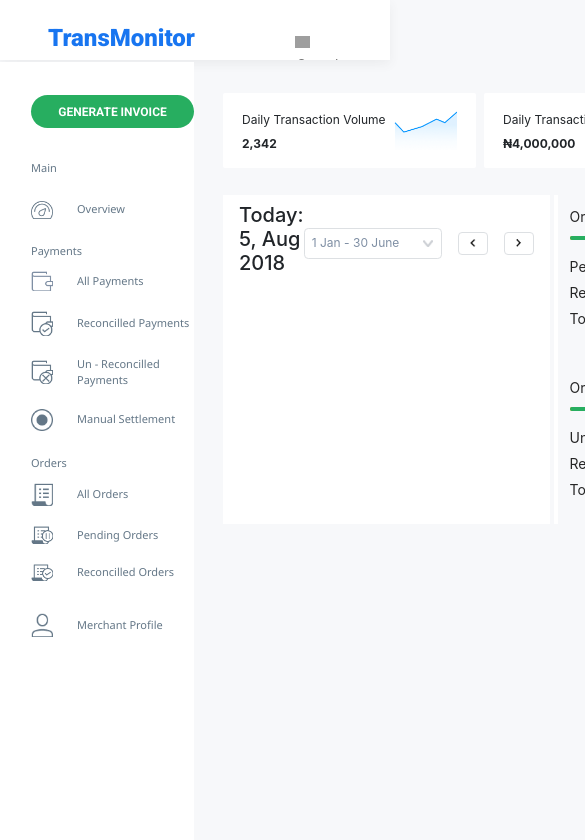
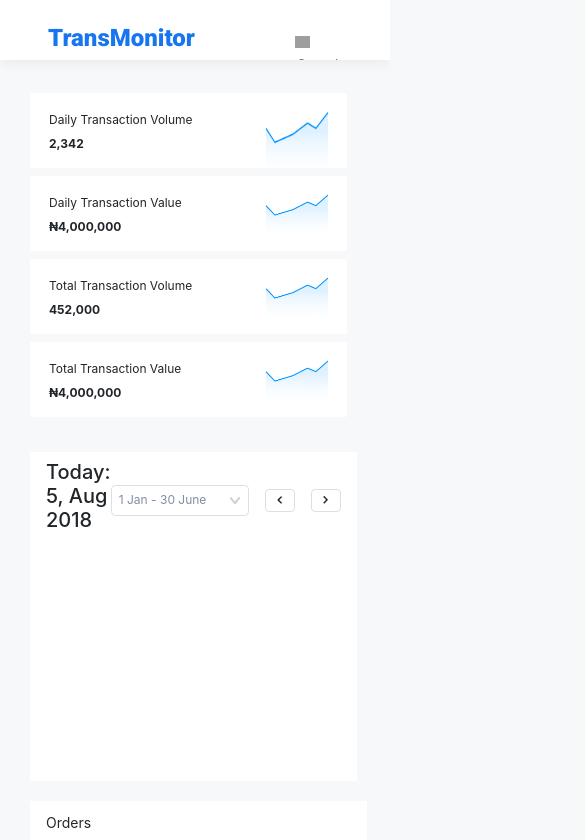
Before and after one commit to wisdomosara/mint, a React (Create React App) app: page / in a window 390 px wide. Shown: the top 840 px of the page, 585 px wide, since content can reach past the window. Built offline with nearby package versions, Linux system fonts and the light colour scheme; grey boxes are pictures that could not be loaded.

Commit message:
working on responsiveness

```diff
--- a/src/App.css
+++ b/src/App.css
@@ -2,9 +2,12 @@
 
 body{
   background: #F7F8FA;
+  box-sizing: border-box;
+  width: auto;
 }
 .header{
-  overflow: auto;
+  width: 100vw;
+  overflow: hidden;
   background: #FFFFFF;
   height: 60px;
   box-shadow: 0px 4px 10px rgba(79, 79, 79, 0.07);
@@ -68,15 +71,17 @@ body{
   border-radius: 50%;
   margin-top: -6px
 }
+.bodyWrapper{
+  max-width: 1440px
+}
 .sidebar{
   padding-top: 33px;
-  width: 260px !important;
+  min-width:260px !important;
   background-color: #FFFFFF;
-  height: 100vh;
   display: flex;
   margin-top: 2px;
   flex-direction: column;
-  margin-right: 29px;
+  box-sizing: border-box;
 }
 .invoice-btn{
   background: #27AE60;
@@ -102,16 +107,18 @@ body{
   margin-bottom: 0;
 }
 .body{
-  width: 86%;
-  height: 100vh;
+  max-width: 1100px;
   margin-right: 43px;
   margin-top: 33px;
+  box-sizing: border-box;
+  padding-left: 30px;
+  flex: 1;
 }
 .highlight{
   margin-bottom: 27px;
 }
 .highlight-item{
-  width: 253px;
+  width: 248px;
   height: 75px;
   background-color: #FFFFFF;
   border-radius: 2px;
@@ -124,15 +131,17 @@ body{
   margin-top: -10px
 }
 .charts{
+  width: 100vw;
+  padding-left: 30px;
+  padding-right: 30px;
   height: 329px;
-  width: 100%;
-  background-color: #ffffff
 }
 .charts-left{
   width:689px;
   height: 100%;
   background-color: #FFFFFF;
   border-right: 4px solid #F7F8FA;
+  margin-bottom: 20px;
 }
 .range-dropdown ul{
   width: 138px !important;
@@ -192,6 +201,12 @@ progress[value]::-webkit-progress-value {
   background-color: #27AE60;
   border-radius: 2px;
 }
+.charts-right{
+  width: 340px !important;
+  background-color: #FFFFFF;
+  box-sizing: border-box;
+  height: 100%;
+}
 .charts-right p{
   font-size: 14px;
   color: #262626;
@@ -199,3 +214,19 @@ progress[value]::-webkit-progress-value {
   margin-bottom: 10px !important;
   padding: 0 !important
 }
+@media only screen and (max-width: 579px) {
+  .highlight-item {
+    width: 100%;
+  }
+}
+@media only screen and (max-width: 767px) {
+  .sidebar{
+    display: none
+  }
+  .charts-left{
+    width: 500px;
+  }
+}
+@media only screen and (min-width:1366px) {
+
+}
--- a/src/App.js
+++ b/src/App.js
@@ -6,14 +6,12 @@ import Body from './components/Body'
 
 function App() {
   return (
-    <div className="App">
+    <div >
       <Header />
-      <div className="d-flex">
-        <Sidebar />
-        <Body />
+        <div className="d-flex">
+          <Sidebar />
+          <Body />
       </div>
-
-
     </div>
   );
 }
--- a/src/components/Body.jsx
+++ b/src/components/Body.jsx
@@ -22,42 +22,43 @@ export default class Body extends Component {
     }
     render() {
         return (
-            <div className="body">
-                <div className="highlight d-flex justify-content-between">
-                    <div className="highlight-left d-flex">
-                        <div className="highlight-item mr-2 d-flex justify-content-between">
+        <div>
+            <div className='body'>
+                <div className="highlight d-flex justify-content-between flex-wrap">
+
+                        <div className="highlight-item mb-2 d-flex justify-content-between flex-wrap">
                             <div>
                                 <p>Daily Transaction Volume</p>
                                 <p className="font-weight-bold figures">2,342</p>
                             </div>
                             <img src="images/small chart.png" width="63px"></img>
                         </div>
-                        <div className="highlight-item mr-2 d-flex justify-content-between">
+                        <div className="highlight-item mb-2 d-flex justify-content-between">
                             <div>
                                 <p>Daily Transaction Value</p>
                                 <p className="font-weight-bold figures">₦4,000,000</p>
                             </div>
                             <img src="images/small chart.png" width="63px"></img>
                         </div>
-                    </div>
-                    <div className="highlight-right d-flex">
-                    <div className="highlight-item mr-2 d-flex justify-content-between">
+
+
+                        <div className="highlight-item mb-2 d-flex justify-content-between">
                             <div>
                                 <p>Total Transaction Volume</p>
                                 <p className="font-weight-bold figures">452,000</p>
                             </div>
                             <img src="images/small chart.png" width="63px"></img>
                         </div>
-                        <div className="highlight-item d-flex justify-content-between">
+                        <div className="highlight-item mb-2 d-flex justify-content-between">
                             <div>
                                 <p>Total Transaction Value</p>
                                 <p className="font-weight-bold figures">₦4,000,000</p>
                             </div>
                             <img src="images/small chart.png" width="63px"></img>
                         </div>
-                    </div>
                 </div>
-                <section className="charts d-flex">
+            </div>
+            <div className="charts d-flex flex-wrap">
                     <div className="charts-left">
                         <div className="charts-left-top px-3 d-flex justify-content-between py-2">
                             <h5>Today: 5, Aug 2018</h5>
@@ -96,8 +97,9 @@ export default class Body extends Component {
                         <p>Reconcilled Payments: 80</p>
                         <p>Total Payments: 100</p>
                     </div>
-                </section>
             </div>
+        </div>
+
         )
     }
 }
```
